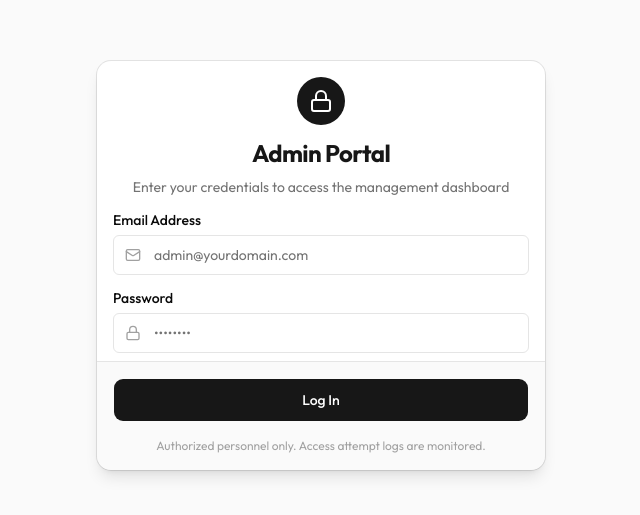
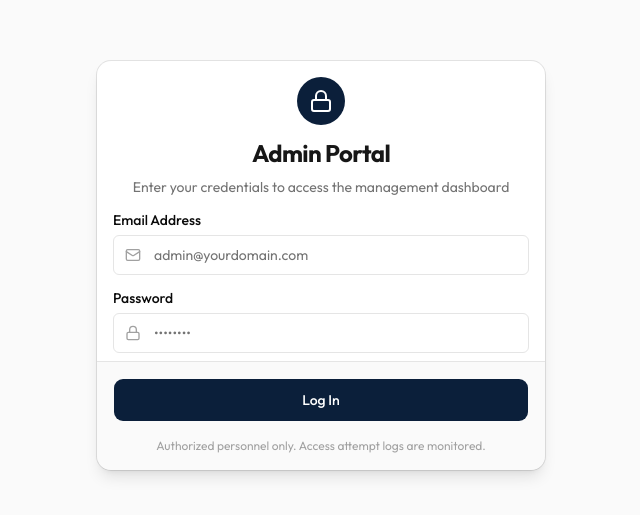
Before and after one commit to Warrgyizmorsch/property-listing, a Next.js app: page /admin/login in a window 1280 px wide. Shown: the part 135-650 px from the top of the page, without its empty margins (319-959 px from the left). Built offline with nearby package versions, Linux system fonts and the light colour scheme; no server answers.

Commit message:
error fix

```diff
--- a/src/app/admin/login/page.js
+++ b/src/app/admin/login/page.js
@@ -55,7 +55,7 @@ function LoginForm() {
     <Card className="w-full max-w-md shadow-lg border-neutral-200">
       <CardHeader className="space-y-1 text-center">
         <div className="flex justify-center mb-2">
-          <div className="rounded-full bg-neutral-900 p-3 text-white">
+          <div className="rounded-full bg-[var(--brand-primary)] p-3 text-white">
             <Lock className="h-6 w-6" />
           </div>
         </div>
@@ -119,7 +119,7 @@ function LoginForm() {
         <CardFooter className="flex flex-col space-y-4 mt-2">
           <Button
             type="submit"
-            className="w-full bg-neutral-900 hover:bg-neutral-800 text-white font-medium h-11 transition-all"
+            className="w-full bg-[var(--brand-primary)] hover:bg-[var(--brand-primary)]/90 text-white font-medium h-11 transition-all cursor-pointer"
             disabled={isPending}
           >
             {isPending ? (
@@ -147,7 +147,7 @@ export default function AdminLoginPage() {
         <Card className="w-full max-w-md shadow-lg border-neutral-200">
           <CardHeader className="space-y-1 text-center">
             <div className="flex justify-center mb-2">
-              <div className="rounded-full bg-neutral-900 p-3 text-white">
+              <div className="rounded-full bg-[var(--brand-primary)] p-3 text-white">
                 <Loader2 className="h-6 w-6 animate-spin" />
               </div>
             </div>
--- a/src/components/admin/Navbar.jsx
+++ b/src/components/admin/Navbar.jsx
@@ -7,6 +7,7 @@ import { Button } from "@/components/ui/button";
 import {
   DropdownMenu,
   DropdownMenuContent,
+  DropdownMenuGroup,
   DropdownMenuItem,
   DropdownMenuLabel,
   DropdownMenuSeparator,
@@ -94,10 +95,12 @@ export default function Navbar({ user }) {
             }
           />
           <DropdownMenuContent align="end" className="w-56 mt-2 border-neutral-100 shadow-md">
-            <DropdownMenuLabel className="font-normal p-3 flex flex-col space-y-1">
-              <p className="text-sm font-semibold text-neutral-800">{user?.name || "Administrator"}</p>
-              <p className="text-xs text-neutral-400 truncate">{user?.email || "admin@yourdomain.com"}</p>
-            </DropdownMenuLabel>
+            <DropdownMenuGroup>
+              <DropdownMenuLabel className="font-normal p-3 flex flex-col space-y-1">
+                <p className="text-sm font-semibold text-neutral-800">{user?.name || "Administrator"}</p>
+                <p className="text-xs text-neutral-400 truncate">{user?.email || "admin@yourdomain.com"}</p>
+              </DropdownMenuLabel>
+            </DropdownMenuGroup>
             <DropdownMenuSeparator className="bg-neutral-100" />
             <DropdownMenuItem
               className="text-red-600 hover:bg-red-50 focus:bg-red-50 focus:text-red-600 p-2.5 cursor-pointer flex items-center gap-2"
```
